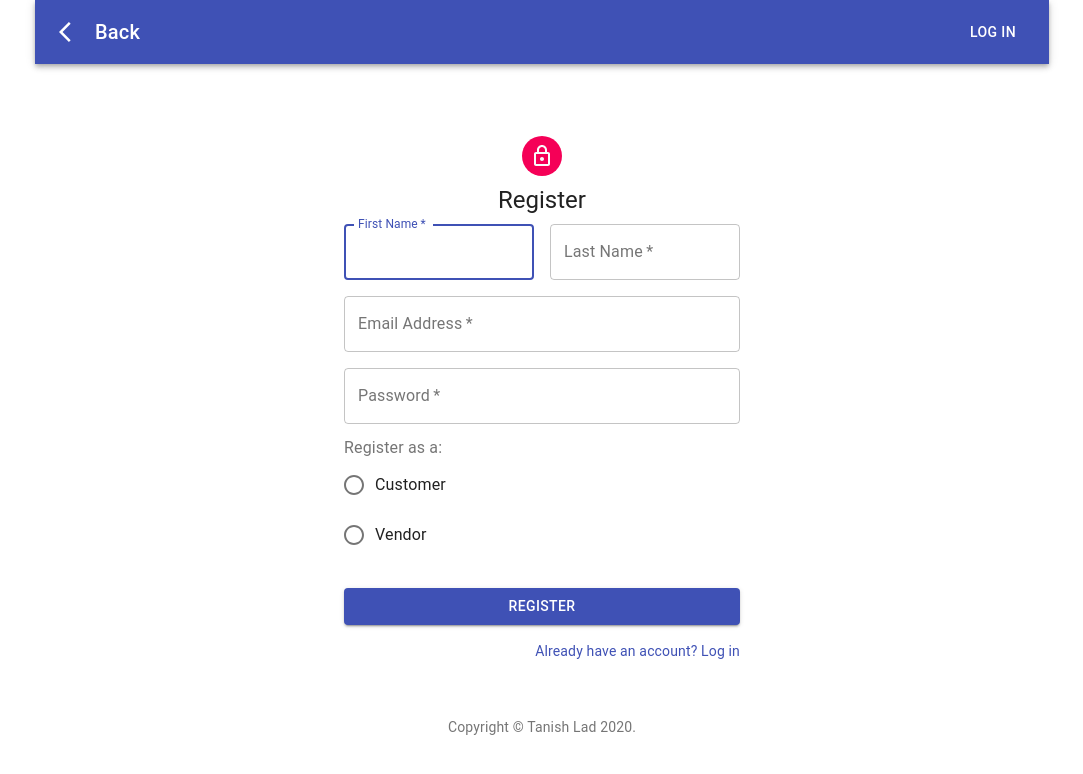
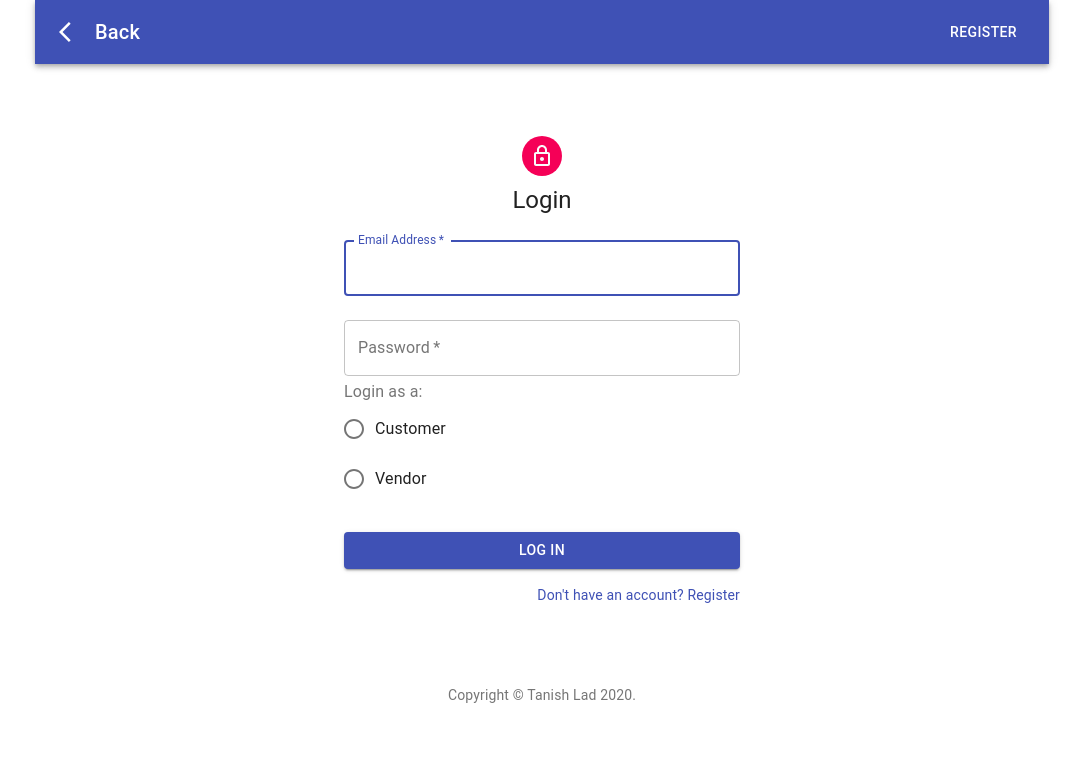
Before and after one commit to destinyson7/Bulk-Purchase-App, a React (Create React App) app in the folder frontend/: page / in a window 1280 px wide. Shown: the top 774 px of the page, without its empty margins (98-1181 px from the left). Built offline with nearby package versions, Linux system fonts and the light colour scheme.

Commit message:
login done, jwt authentication remaining

```diff
--- a/frontend/src/App.js
+++ b/frontend/src/App.js
@@ -25,7 +25,7 @@ function App(props) {
   return (
     <Router>
       <div className="container">
-        <Route exact path="/" component={Register} />
+        <Route exact path="/" component={LogIn} />
         <Route path="/register" component={Register} />
         <Route path="/login" component={LogIn} />
       </div>
--- a/frontend/src/components/LogIn.js
+++ b/frontend/src/components/LogIn.js
@@ -21,6 +21,7 @@ import RadioGroup from "@material-ui/core/RadioGroup";
 import FormHelperText from "@material-ui/core/FormHelperText";
 import FormControl from "@material-ui/core/FormControl";
 import FormLabel from "@material-ui/core/FormLabel";
+import axios from "axios";
 
 function Copyright() {
   return (
@@ -67,10 +68,13 @@ class LogIn extends Component {
     this.state = {
       email: "",
       password: "",
-      type: ""
+      type: "",
+      error: "",
+      color: ""
     };
 
     this.handleChange = this.handleChange.bind(this);
+    this.onSubmit = this.onSubmit.bind(this);
   }
 
   handleChange(event) {
@@ -83,14 +87,78 @@ class LogIn extends Component {
 
   onSubmit(event) {
     event.preventDefault();
+
+    const user = this.state;
+    console.log(user);
+
+    if (
+      user["email"] !== "" &&
+      user["password"] !== "" &&
+      user["type"] !== ""
+    ) {
+      // console.log("***");
+      axios
+        .post("http://localhost:4000/users/login", user)
+        .then(res => {
+          console.log("**");
+          console.log(res.data);
+
+          if (res.data.data === "Invalid Credentials") {
+            console.log("invalid");
+            this.setState({
+              error: "Invalid Credentials",
+              color: "red",
+              email: this.state.email,
+              password: "",
+              type: this.state.type
+            });
+          } else {
+            console.log("valid");
+            this.setState({
+              error: "Logged in successfully!",
+              color: "green",
+              email: "",
+              password: "",
+              type: ""
+            });
+          }
+        })
+        .catch(err => {
+          // console.log(user);
+          // console.log("here");
+          console.log(err);
+          this.setState({
+            error: "Cannot login user",
+            color: "red",
+            email: "",
+            password: "",
+            type: ""
+          });
+        });
+    } else {
+      // console.log("****");
+
+      this.setState({
+        email: this.state.email,
+        password: "",
+        type: this.state.type,
+        error: "All fields are Mandatory!",
+        color: "red"
+      });
+    }
   }
 
   render() {
     const { classes } = this.props;
+    const styles = {
+      errorColor: {
+        color: this.state.color
+      }
+    };
 
     return (
       <Container>
-        <Container component="header" maxWidth="100%">
+        <Container component="header" maxWidth="xl">
           <AppBar position="static">
             <Toolbar>
               <IconButton
@@ -186,6 +254,7 @@ class LogIn extends Component {
                 variant="contained"
                 color="primary"
                 className={classes.submit}
+                onClick={this.onSubmit}
               >
                 Log In
               </Button>
@@ -194,6 +263,11 @@ class LogIn extends Component {
                   <Link href="/Register" variant="body2">
                     {"Don't have an account? Register"}
                   </Link>
+                </Grid>
+              </Grid>
+              <Grid container>
+                <Grid item>
+                  <p style={styles.errorColor}>{this.state.error}</p>
                 </Grid>
               </Grid>
             </form>
--- a/frontend/src/components/Register.js
+++ b/frontend/src/components/Register.js
@@ -120,9 +120,9 @@ class Register extends Component {
           });
         })
         .catch(err => {
-          // console.log(user);
-          // console.log("here");
-          // console.log(err.data);
+          console.log(user);
+          console.log("here");
+          console.log(err);
           this.setState({
             error: "Error: Cannot Register User",
             color: "red",
```
Also changed, not shown: 1 other file (tests, documents, lock files or other folders).
